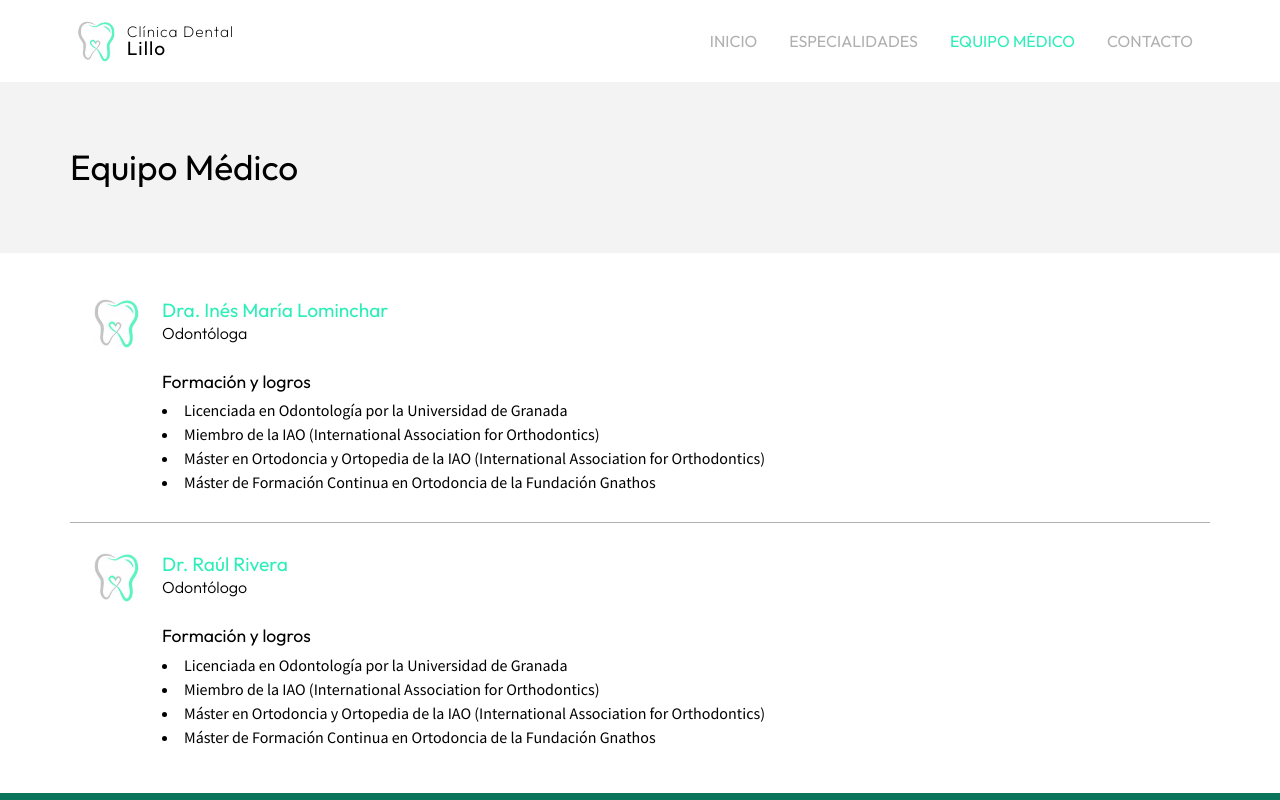
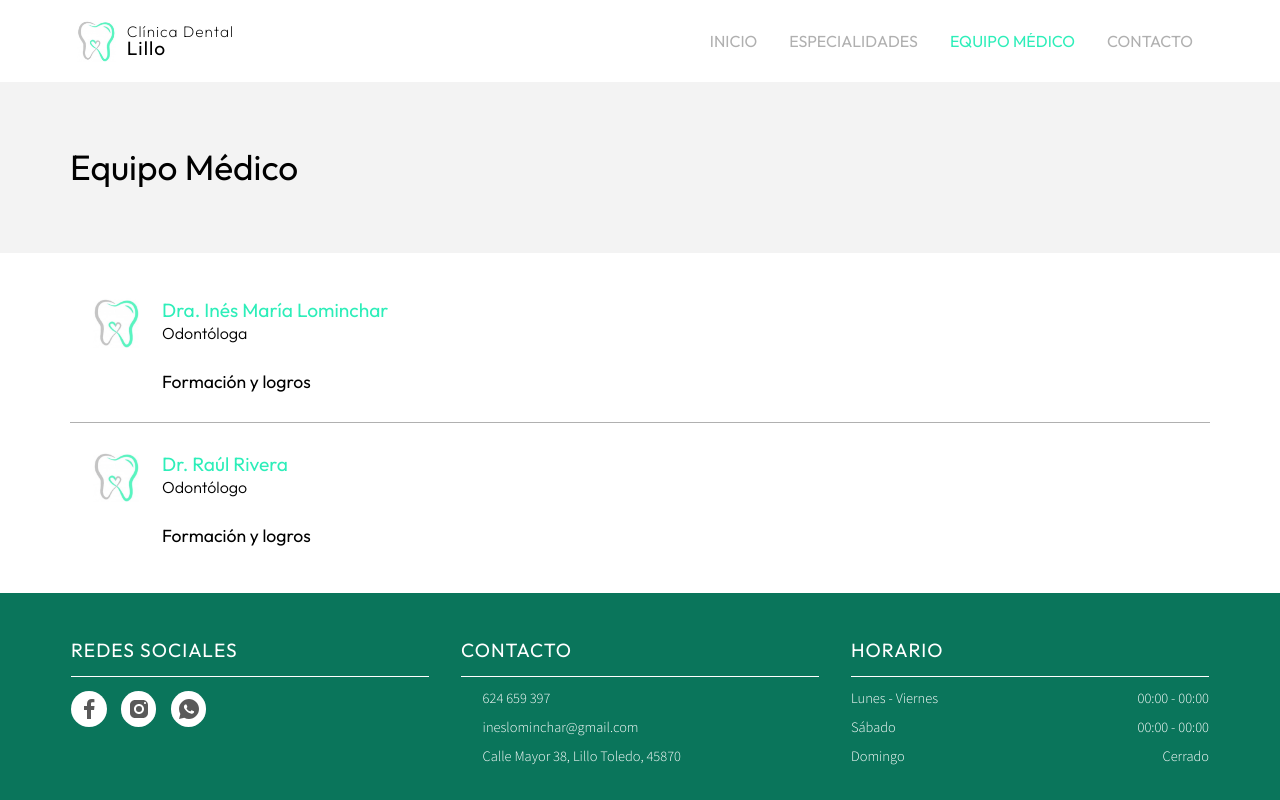
Before and after one commit to JJuarez-git/clinica, an Angular app: page /equipo in a window 1280 px wide. Shown: the top 800 px of the page. Built offline with nearby package versions, Linux system fonts and the light colour scheme.

Commit message:
Comment on section

```diff
--- a/src/app/components/pages/equipo/equipo.component.html
+++ b/src/app/components/pages/equipo/equipo.component.html
@@ -23,7 +23,7 @@
                     <div class="logros">
                         <h6 class="sub-title">Formación y logros</h6>
                         <ul>
-                            <li>
+                            <!-- <li>
                                 Licenciada en Odontología por la Universidad de
                                 Granada
                             </li>
@@ -38,7 +38,7 @@
                             <li>
                                 Máster de Formación Continua en Ortodoncia de la
                                 Fundación Gnathos
-                            </li>
+                            </li> -->
                         </ul>
                     </div>
                 </div>
@@ -60,7 +60,7 @@
                     <div class="logros">
                         <h6 class="sub-title">Formación y logros</h6>
                         <ul>
-                            <li>
+                            <!-- <li>
                                 Licenciada en Odontología por la Universidad de
                                 Granada
                             </li>
@@ -75,7 +75,7 @@
                             <li>
                                 Máster de Formación Continua en Ortodoncia de la
                                 Fundación Gnathos
-                            </li>
+                            </li> -->
                         </ul>
                     </div>
                 </div>
```
